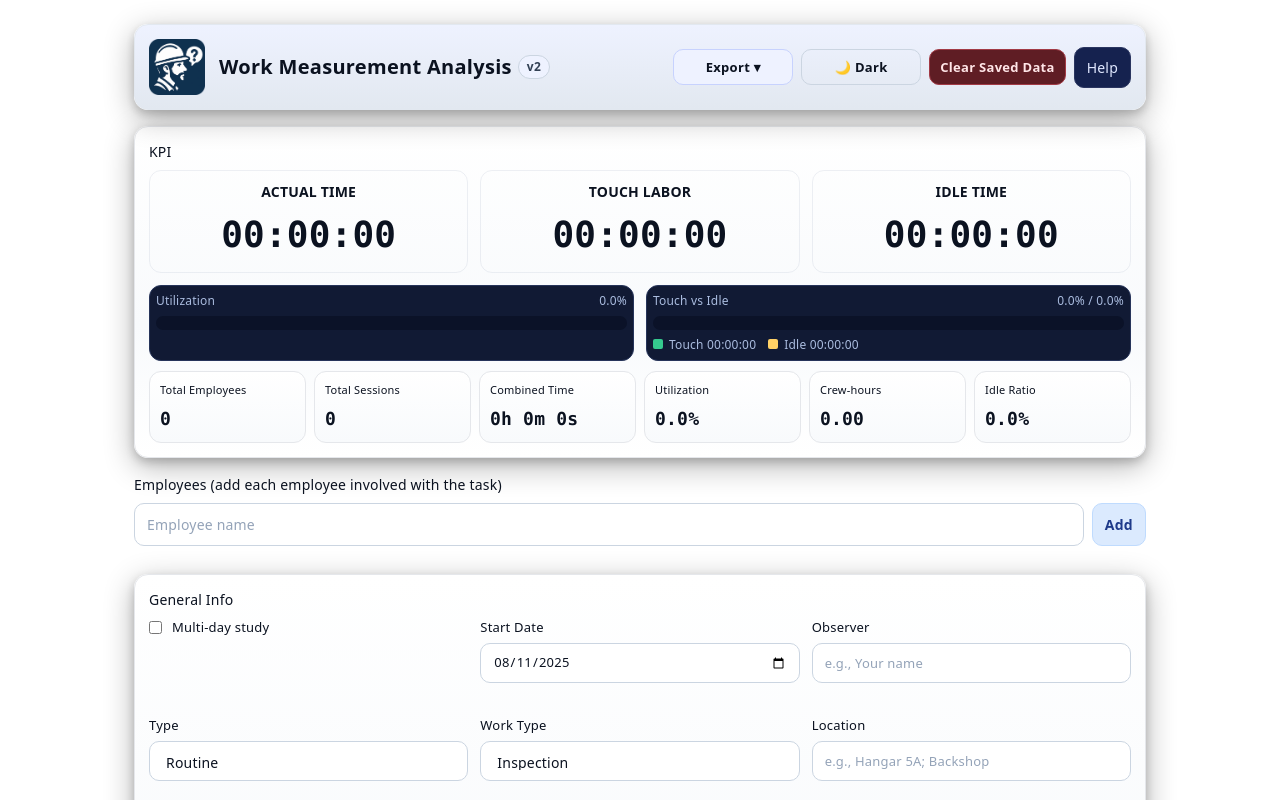
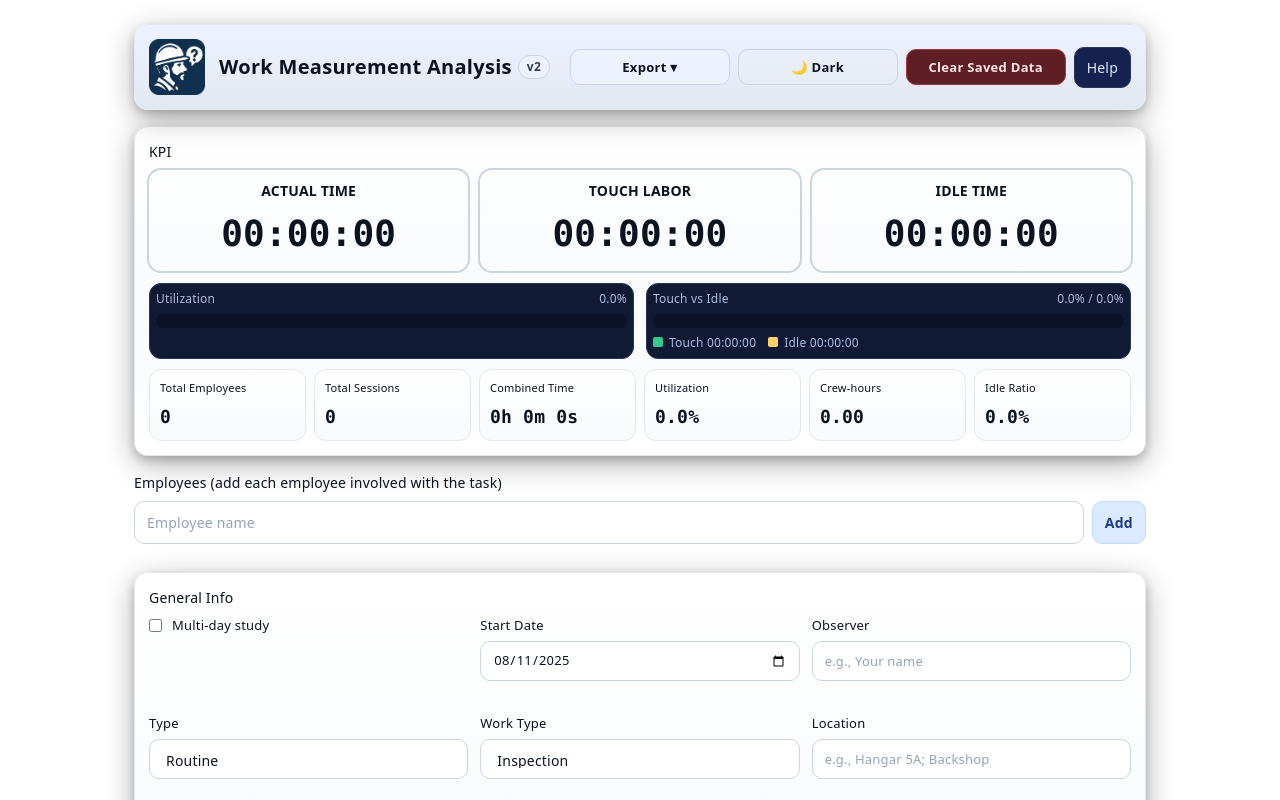
Before and after one commit to jadrewitz/work-measurement, a React (Vite) app: page / in a window 1280 px wide. Shown: the top 800 px of the page. Built offline with nearby package versions, Linux system fonts and the light colour scheme; the HTML template or start-up script is replaced by a standard one.

Commit message:
Update Header Buttons

```diff
--- a/src/ui.css
+++ b/src/ui.css
@@ -172,11 +172,22 @@ select:focus, select.btn:focus{
 .app-header .toolbar .btn{
   padding:6px 10px !important;
   font-size:13px !important;
-  height:36px !important; min-height:36px !important;
-  min-width:120px !important;
-  line-height:1 !important; white-space:nowrap;
-  display:inline-flex; align-items:center; justify-content:center;
+  height:36px !important;
+  min-height:36px !important;
+  width:160px !important;       /* force equal width */
+  min-width:160px !important;
+  line-height:1 !important;
+  white-space:nowrap;
+  display:inline-flex;
+  align-items:center;
+  justify-content:center;
   box-sizing: border-box;
+}
+
+/* Utility to force equal-width buttons where needed */
+.btn-wide{
+  width:160px !important;
+  min-width:160px !important;
 }
 .app-header .toolbar .btn.red{ background:#5f1d24; border-color:#a23a45; color:#ffe5e7; }
 
@@ -753,6 +764,59 @@ html[data-theme="light"] .card-status .state-stopped{ color: var(--danger); }
 .kpi-strip .kpi .label{ font-size:10px; }
 .kpi-strip .kpi .num{ font-size:16px; }
 
+/* Thicker outline for the three big KPI counters (Actual/Touch/Idle) */
+.kpi-strip [style*="padding: 10px 14px"][style*="display: grid"][style*="border: 1px solid"]{
+  border-width: 2px !important;
+  border-color: rgba(170,178,200,0.60) !important; /* stronger in dark mode */
+  border-radius: 12px; /* keep existing rounding */
+}
+
+/* Light mode: slightly darker border for readability */
+html[data-theme="light"] .kpi-strip [style*="padding: 10px 14px"][style*="display: grid"][style*="border: 1px solid"]{
+  border-color: #cbd5e1 !important;
+}
+
+/* --- Robust outline for KPI counters (doesn't depend on inline style order) --- */
+/* Match any tile that has a bold label and a monospace big number */
+.kpi-strip div:has(> div[style*="font-weight: 800"]):has(> div[style*="font-family: ui-monospace"]),
+.section.card div:has(> div[style*="font-weight: 800"]):has(> div[style*="font-family: ui-monospace"]) {
+  /* Neutralize the thin inline border and draw a thicker ring */
+  border-color: transparent !important;
+  border-width: 0 !important;
+  box-shadow: 0 0 0 2px rgba(170,178,200,0.55) !important;
+  border-radius: 12px !important;
+}
+
+/* Light mode: darker ring for contrast */
+html[data-theme="light"] .kpi-strip div:has(> div[style*="font-weight: 800"]):has(> div[style*="font-family: ui-monospace"]),
+html[data-theme="light"] .section.card div:has(> div[style*="font-weight: 800"]):has(> div[style*="font-family: ui-monospace"]) {
+  box-shadow: 0 0 0 2px #cbd5e1 !important;
+}
+
+/* If you want a 6px border *plus* the existing background shadow, keep both */
+.kpi-strip div:has(> div[style*="font-weight: 800"]):has(> div[style*="font-family: ui-monospace"])::after,
+.section.card div:has(> div[style*="font-weight: 800"]):has(> div[style*="font-family: ui-monospace"])::after {
+  content:"";
+  position:absolute;
+  inset:0;
+  border-radius:12px;
+  pointer-events:none;
+}
+
+/* Ensure these tiles are positioned to show the ring cleanly */
+.kpi-strip div:has(> div[style*="font-weight: 800"]):has(> div[style*="font-family: ui-monospace"]),
+.section.card div:has(> div[style*="font-weight: 800"]):has(> div[style*="font-family: ui-monospace"]) {
+  position: relative;
+}
+
+/* Optional: if the ring looks tight, give a hair more internal padding */
+.kpi-strip div:has(> div[style*="font-weight: 800"]):has(> div[style*="font-family: ui-monospace"]) > *:first-child,
+.section.card div:has(> div[style*="font-weight: 800"]):has(> div[style*="font-family: ui-monospace"]) > *:first-child {
+  /* no-op, left for future tweak */
+}
+
+/* --- end robust outline --- */
+
 /* Slightly reduce the vertical size of progress visuals inside the strip */
 .kpi-strip .chart-card{ padding:8px; }
 .kpi-strip .chart-legend{ margin-bottom:6px; }
```
